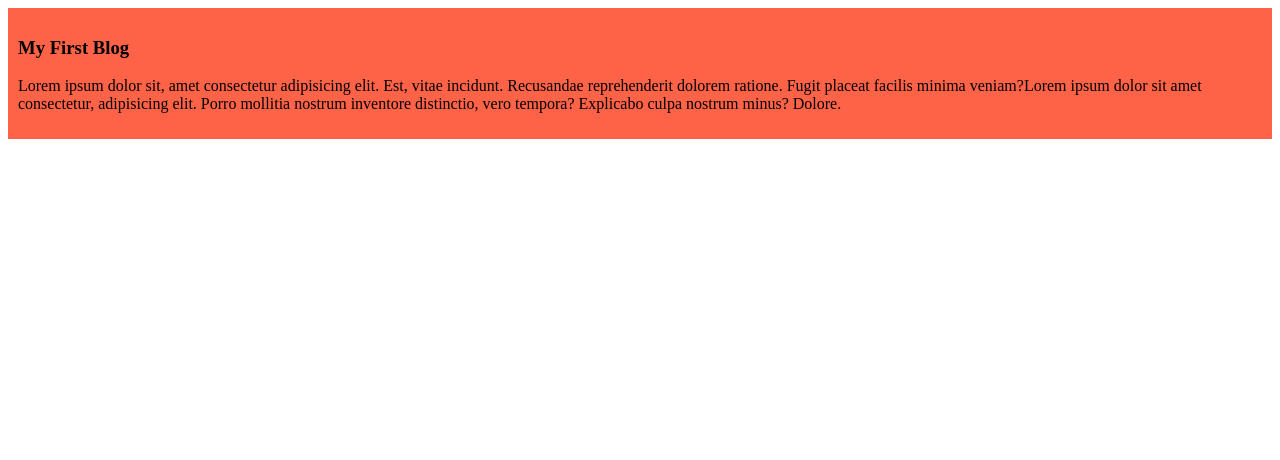
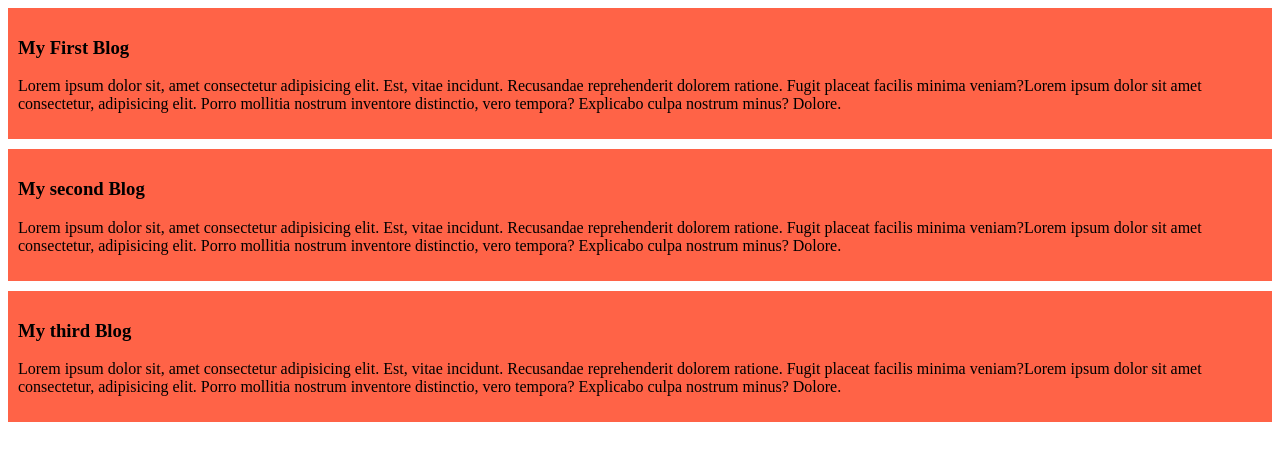
Before and after one commit to rafsanrad/my-simple-website, a plain HTML site: page index.html in a window 1280 px wide. Drawn offline with Linux system fonts and the light colour scheme.

Commit message:
added second & third blog

```diff
--- a/index.html
+++ b/index.html
@@ -11,5 +11,13 @@
         <h3>My First Blog</h3>
         <p>Lorem ipsum dolor sit, amet consectetur adipisicing elit. Est, vitae incidunt. Recusandae reprehenderit dolorem ratione. Fugit placeat facilis minima veniam?Lorem ipsum dolor sit amet consectetur, adipisicing elit. Porro mollitia nostrum inventore distinctio, vero tempora? Explicabo culpa nostrum minus? Dolore.</p>
     </div>
+    <div>
+        <h3>My second Blog</h3>
+        <p>Lorem ipsum dolor sit, amet consectetur adipisicing elit. Est, vitae incidunt. Recusandae reprehenderit dolorem ratione. Fugit placeat facilis minima veniam?Lorem ipsum dolor sit amet consectetur, adipisicing elit. Porro mollitia nostrum inventore distinctio, vero tempora? Explicabo culpa nostrum minus? Dolore.</p>
+    </div>
+    <div>
+        <h3>My third Blog</h3>
+        <p>Lorem ipsum dolor sit, amet consectetur adipisicing elit. Est, vitae incidunt. Recusandae reprehenderit dolorem ratione. Fugit placeat facilis minima veniam?Lorem ipsum dolor sit amet consectetur, adipisicing elit. Porro mollitia nostrum inventore distinctio, vero tempora? Explicabo culpa nostrum minus? Dolore.</p>
+    </div>
 </body>
 </html>
--- a/styles/blog.css
+++ b/styles/blog.css
@@ -1,4 +1,5 @@
 div{
     background-color: tomato;
     padding: 10px;
+    margin-bottom: 10px;
 }
```
